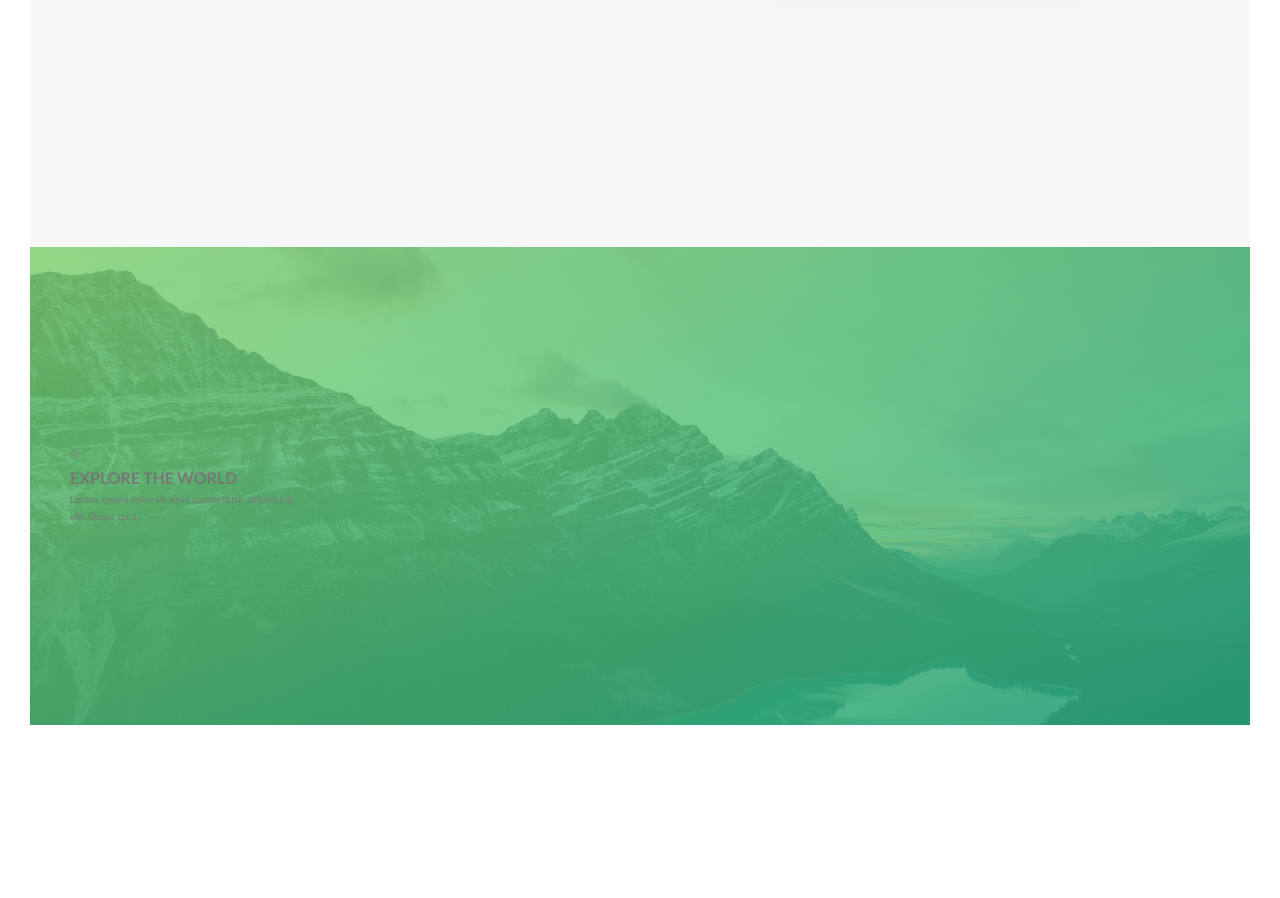
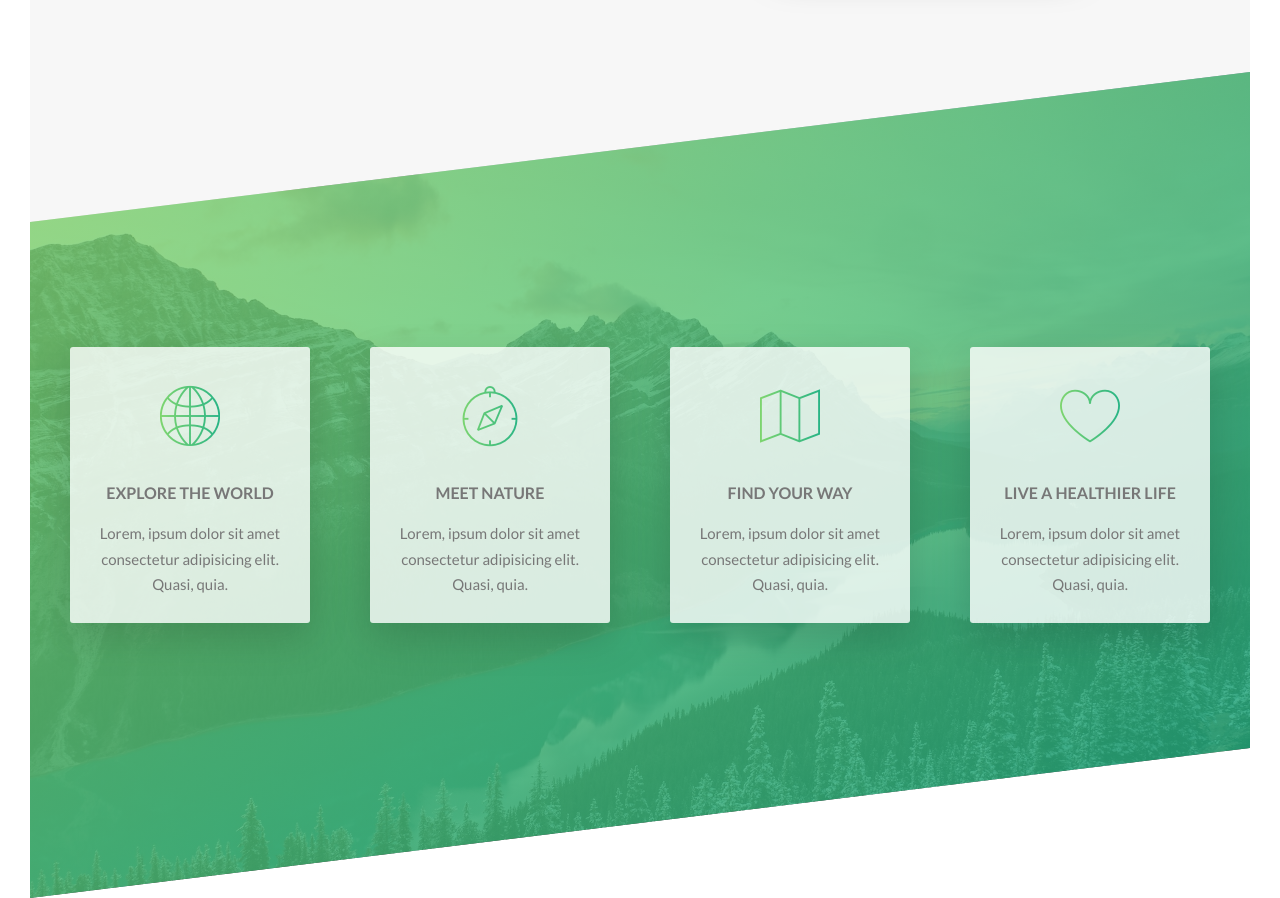
Before and after one commit to THrytsaienko/Natours, a website: page index.html in a window 1280 px wide. Shown: the part 1364-2262 px from the top of the page. Before the commit the page ends 2119 px from the top, so only its background shows below. Drawn offline with Linux system fonts and the light colour scheme.

Commit message:
Added section Features

```diff
--- a/index.html
+++ b/index.html
@@ -70,7 +70,37 @@
                 <div class="col-1-of-4">
                     <div class="feature-box">
                         <i class="feature-box__icon icon-basic-world"></i>
-                        <h3 class="heading-tertiary">Explore the world</h3>
+                        <h3 class="heading-tertiary u-margin-bottom-small">Explore the world</h3>
+                        <p class="feature-box__text">
+                            Lorem, ipsum dolor sit amet consectetur adipisicing elit. Quasi, quia.
+                        </p>
+                    </div>
+                </div>
+
+                <div class="col-1-of-4">
+                    <div class="feature-box">
+                        <i class="feature-box__icon icon-basic-compass"></i>
+                        <h3 class="heading-tertiary u-margin-bottom-small">Meet nature</h3>
+                        <p class="feature-box__text">
+                            Lorem, ipsum dolor sit amet consectetur adipisicing elit. Quasi, quia.
+                        </p>
+                    </div>
+                </div>
+
+                <div class="col-1-of-4">
+                    <div class="feature-box">
+                        <i class="feature-box__icon icon-basic-map"></i>
+                        <h3 class="heading-tertiary u-margin-bottom-small">Find your way</h3>
+                        <p class="feature-box__text">
+                            Lorem, ipsum dolor sit amet consectetur adipisicing elit. Quasi, quia.
+                        </p>
+                    </div>
+                </div>
+
+                <div class="col-1-of-4">
+                    <div class="feature-box">
+                        <i class="feature-box__icon icon-basic-heart"></i>
+                        <h3 class="heading-tertiary u-margin-bottom-small">Live a healthier life</h3>
                         <p class="feature-box__text">
                             Lorem, ipsum dolor sit amet consectetur adipisicing elit. Quasi, quia.
                         </p>
--- a/sass/components/_feature-box.scss
+++ b/sass/components/_feature-box.scss
@@ -1,9 +1,20 @@
 .feature-box {
+    background-color: rgba($color-white, .8);
+    font-size: 1.5rem;
+    padding: 2.5rem;
+    text-align: center;
+    border-radius: 3px;
+    box-shadow: 0 1.5rem 4rem rgba($color-black, .15);
+    transition: transform .3s;
     &__icon {
-
+        font-size: 6rem;
+        margin-bottom: .5rem;
+        display: inline-block;
+        background-image: linear-gradient(to right, $color-primary-light, $color-primary-dark);
+        -webkit-background-clip: text;
+        color: transparent;
     }
-
-    &__text {
-
+    &:hover {
+        transform: translateY(-1.5rem) scale(1.03);
     }
 }
--- a/sass/pages/_home.scss
+++ b/sass/pages/_home.scss
@@ -12,4 +12,10 @@
     rgba($color-primary-dark, 0.8)),
     url(../img/nat-4.jpg);
     background-size: cover;
+    transform: skewY(-7deg);
+    margin-top: -10rem;
+
+    & > * {
+        transform: skewY(7deg);
+    }
 }
```
Also changed, not shown: css/style.css.
